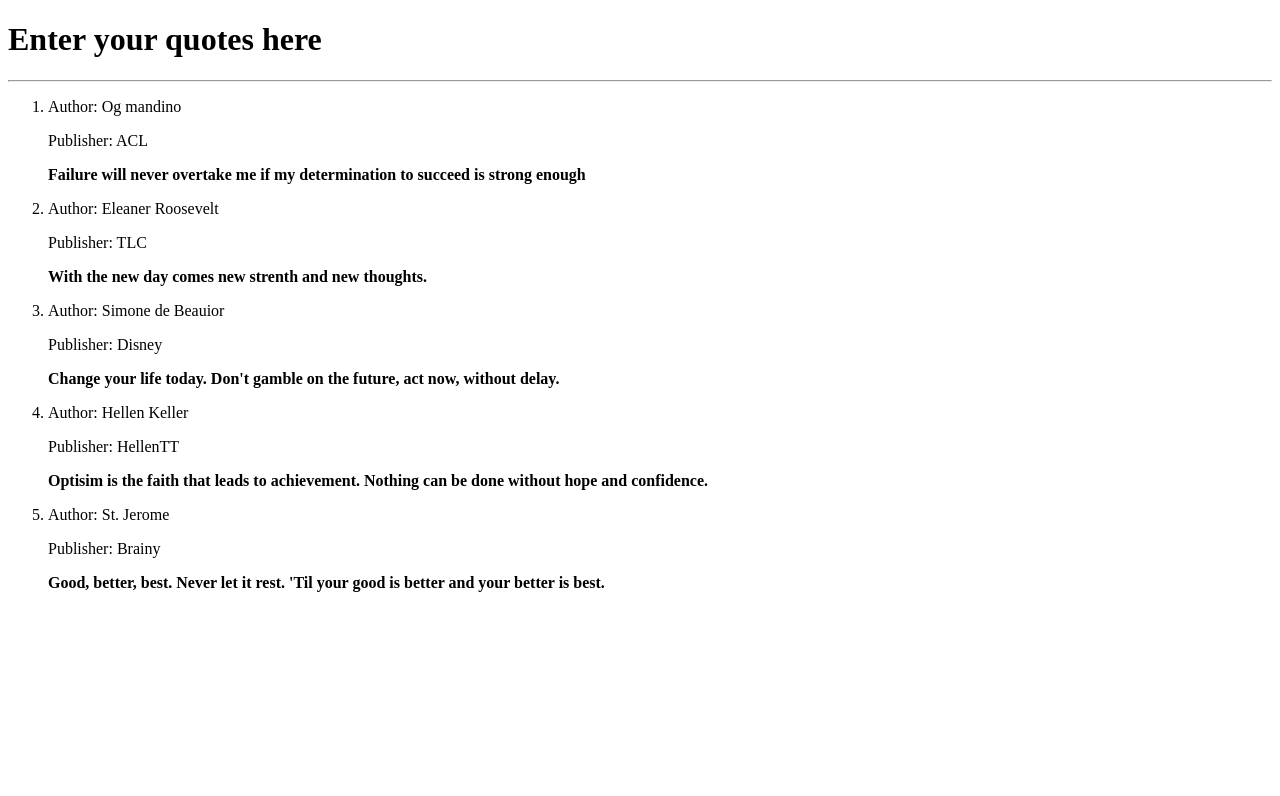
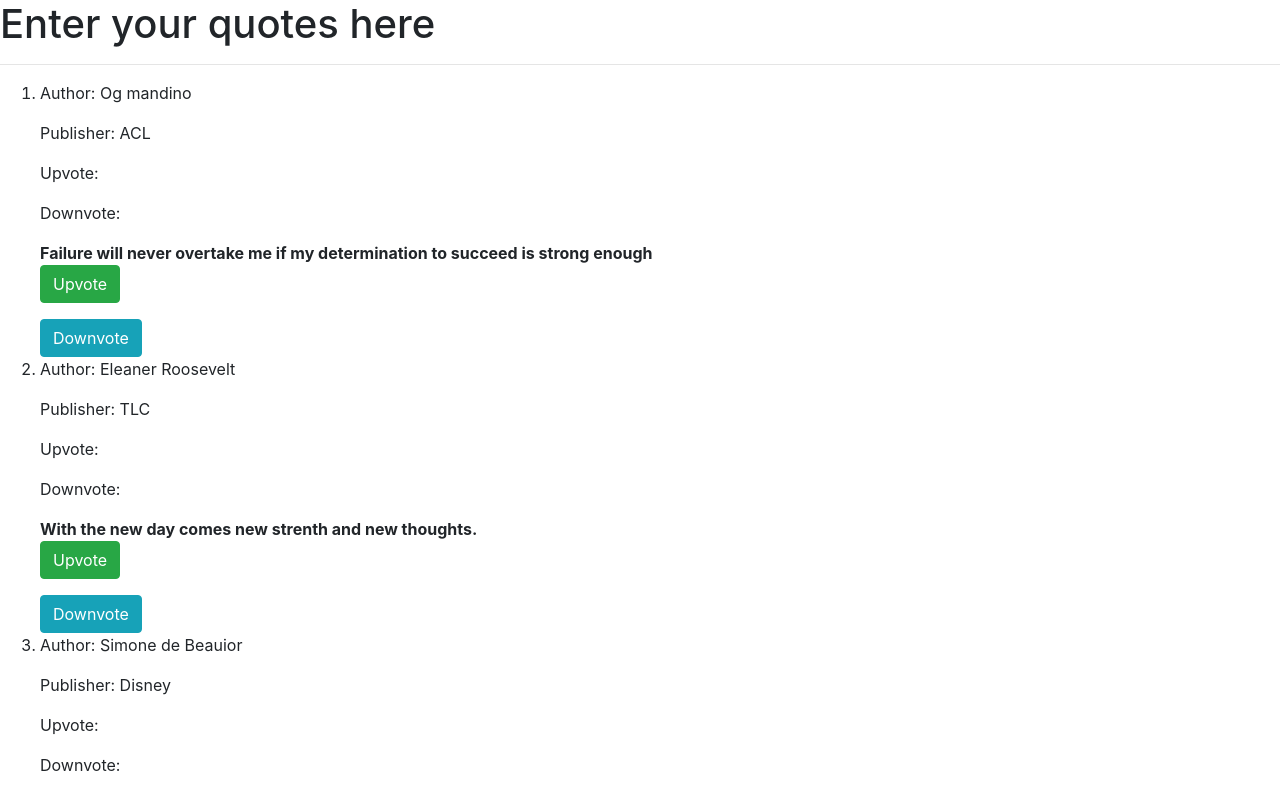
Before and after one commit to jackiegatwiri/Quotes-App, an Angular app: page / in a window 1280 px wide. Shown: the top 796 px of the page. Built offline with nearby package versions, Linux system fonts and the light colour scheme.

Commit message:
add Upvote button

```diff
--- a/package.json
+++ b/package.json
@@ -19,6 +19,7 @@
     "@angular/platform-browser": "~7.2.0",
     "@angular/platform-browser-dynamic": "~7.2.0",
     "@angular/router": "~7.2.0",
+    "bootstrap": "^4.3.1",
     "core-js": "^2.5.4",
     "rxjs": "~6.3.3",
     "tslib": "^1.9.0",
--- a/src/app/quotes/quotes.component.html
+++ b/src/app/quotes/quotes.component.html
@@ -2,7 +2,10 @@
 <hr>
 <ol>
   <div *ngFor= 'let quote of quotes'>
-    <li> <p>{{"Author: " + quote.name}}</p>  <p>{{"Publisher: " + quote.publisher}}</p></li>
+    <li> <p>{{"Author: " + quote.name}}</p>  <p>{{"Publisher: " + quote.publisher}}</p>
+    <p>Upvote: {{quote.upvote}}</p> <p>Downvote: {{quote.downvote}}</p></li>
     <app-quotes-desription [quote]='quote'></app-quotes-desription>
+    <p><button class="btn btn-success" (click)='upvotes()'>Upvote</button> </p>
+    <button class="btn btn-info" (click)='downvotes()'>Downvote</button>
   </div>
   </ol>
--- a/src/app/quotes/quotes.component.ts
+++ b/src/app/quotes/quotes.component.ts
@@ -9,10 +9,10 @@ import { Quotes } from '../quotes';
 export class QuotesComponent implements OnInit {
   quotes =[
     new Quotes(1, "Failure will never overtake me if my determination to succeed is strong enough","Og mandino", "ACL"),
-    new Quotes(1, "With the new day comes new strenth and new thoughts.","Eleaner Roosevelt", "TLC"),
-    new Quotes(1, "Change your life today. Don't gamble on the future, act now, without delay.", "Simone de Beauior", "Disney"),
-    new Quotes(1, "Optisim is the faith that leads to achievement. Nothing can be done without hope and confidence.", "Hellen Keller", "HellenTT"),
-    new Quotes(1, "Good, better, best. Never let it rest. 'Til your good is better and your better is best.", "St. Jerome", "Brainy")
+    new Quotes(2, "With the new day comes new strenth and new thoughts.","Eleaner Roosevelt", "TLC"),
+    new Quotes(3, "Change your life today. Don't gamble on the future, act now, without delay.", "Simone de Beauior", "Disney"),
+    new Quotes(4, "Optisim is the faith that leads to achievement. Nothing can be done without hope and confidence.", "Hellen Keller", "HellenTT"),
+    new Quotes(5, "Good, better, best. Never let it rest. 'Til your good is better and your better is best.", "St. Jerome", "Brainy")
 ]
 
 
@@ -20,5 +20,14 @@ export class QuotesComponent implements OnInit {
 
   ngOnInit() {
   }
+  public upvote:number = 0;
+  public downvote:number = 0;
+  upvotes(){
+    return this.upvote ++;
+
+  }
+  downvotes(){
+    return this.downvote ++;
+  }
 
 }
--- a/src/styles.css
+++ b/src/styles.css
@@ -1 +1,2 @@
 /* You can add global styles to this file, and also import other style files */
+@import "~bootstrap/dist/css/bootstrap.css"
```
Also changed, not shown: 2 other files (tests, documents, lock files or other folders).
